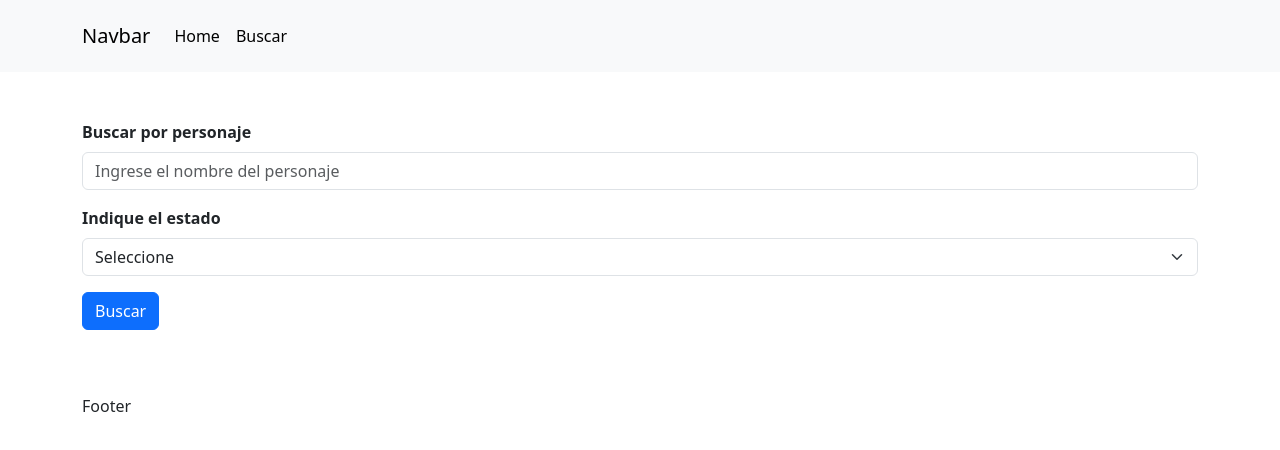
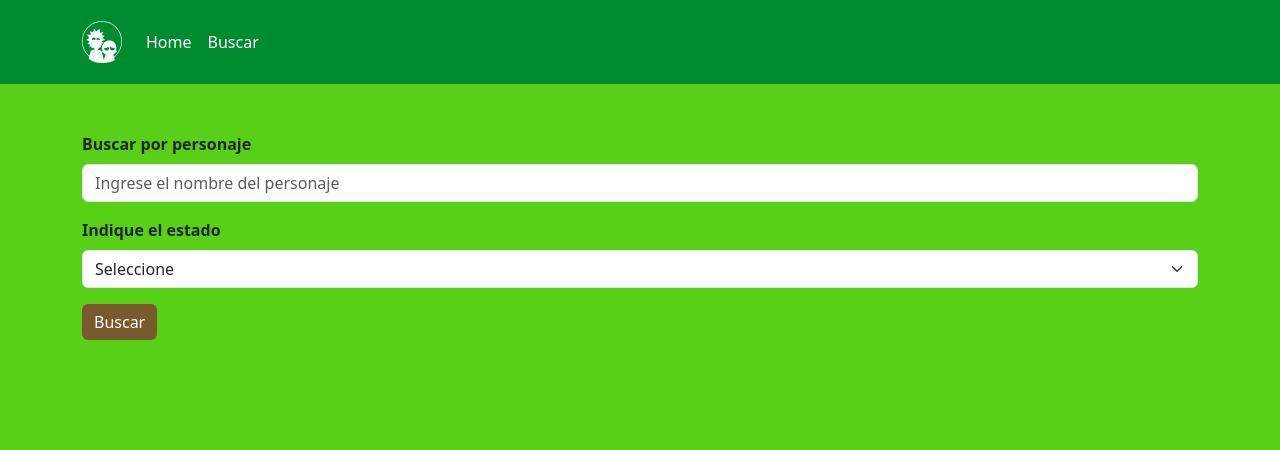
Before and after one commit to UDDBootcamp/5_proyecto_aplicacion_web, a React (Vite) app: page /buscar in a window 1280 px wide. Shown: the top 450 px of the page. Built offline with nearby package versions, Linux system fonts and the light colour scheme.

Commit message:
se agrega css al proyecto y ajuste de mensajes

```diff
--- a/src/assets/components/Footer.jsx
+++ /dev/null
@@ -1,9 +0,0 @@
-const Footer = () => {
-  return (
-    <div className="container">
-      <p>Footer</p>
-    </div>
-  );
-};
-
-export default Footer;
--- a/src/assets/components/Header.jsx
+++ b/src/assets/components/Header.jsx
@@ -6,10 +6,10 @@ const Header = () => {
     { name: "Buscar", path: "/buscar" },
   ];
   return (
-    <nav className="navbar navbar-expand-lg bg-body-tertiary">
+    <nav className="navbar navbar-expand-lg">
       <div className="container">
         <Link className="navbar-brand" to="/">
-          Navbar
+          <img src="/logo.svg" alt="Logo" width="40" />
         </Link>
         <button
           className="navbar-toggler"
--- a/src/assets/components/Layout.jsx
+++ b/src/assets/components/Layout.jsx
@@ -1,5 +1,4 @@
 import Header from "./Header";
-import Footer from "./Footer";
 import { Outlet, useLocation } from "react-router-dom";
 import { ErrorBoundary } from "../ErrorBoundary";
 
@@ -14,7 +13,6 @@ const location = useLocation();
           <Outlet />
         </ErrorBoundary>
       </main>
-      <Footer />
     </>
   );
 };
--- a/src/assets/pages/Home.jsx
+++ b/src/assets/pages/Home.jsx
@@ -10,10 +10,15 @@ const Home = () => {
   useEffect(() => {
     getUserData()
       .then((data) => setCharactersResults(data.results))
-      .catch(() => setError("No se obtuvo el personaje"));
+      .catch(() => setError("Error: No se obtuvieron los personajes"));
   }, []);
 
-  if (error) return <p>{error}</p>;
+  if (error)
+    return (
+      <div class="alert alert-danger" role="alert">
+        {error}
+      </div>
+    );
   if (characterResults.length === 0) return <Spinner />;
 
   return (
--- a/src/assets/pages/Search.jsx
+++ b/src/assets/pages/Search.jsx
@@ -12,7 +12,7 @@ function Search() {
 
   const handleSearch = async () => {
     if (!character || !status) {
-      setError("Debes ingresar nombre y estado");
+      setError("Debes ingresar nombre del personaje y estado");
       setCharacterResult(null);
       return;
     }
--- a/src/index.css
+++ b/src/index.css
@@ -18,13 +18,16 @@
     padding: 0;
     margin: 0;
 }
+.navbar-nav .nav-link.active{
+  color: #ffffff;
+}
 a {
   font-weight: 500;
-  color: #555bd5;
+  color: #018b31;
   text-decoration: none;
 }
 a .card:hover {
-  color: #555bd5;
+  color: #018b31;
   background-color: #f9f9f9;
 }
 a .card img:hover {
@@ -35,13 +38,12 @@ body {
   min-width: 320px;
   min-height: 100vh;
   width: 100%;
+  background: #59d018;
 }
-
 h1 {
   font-size: 3.2em;
   line-height: 1.1;
 }
-
 button {
   border-radius: 8px;
   border: 1px solid transparent;
@@ -77,6 +79,21 @@ button:focus-visible {
   background-color: rgba(255, 255, 255, 0.8);
   z-index: 9999;
 }
+.navbar {
+    background: #018b31;
+}
+.card {
+  border: 1px solid #018b31;
+  border-radius: 0 0 8px  8px;
+}
+.btn-primary{
+  background: #795a2e;
+  border: #795a2e;
+}
+.btn-primary:hover, :not(.btn-check)+.btn:active{
+  background: #553c1a;
+  border: #553c1a;
+}
 @media (prefers-color-scheme: light) {
   :root {
     color: #213547;
```
Also changed, not shown: src/assets/pages/ProductList.jsx (deleted, +0 -31 lines), public/logo.svg (added).
